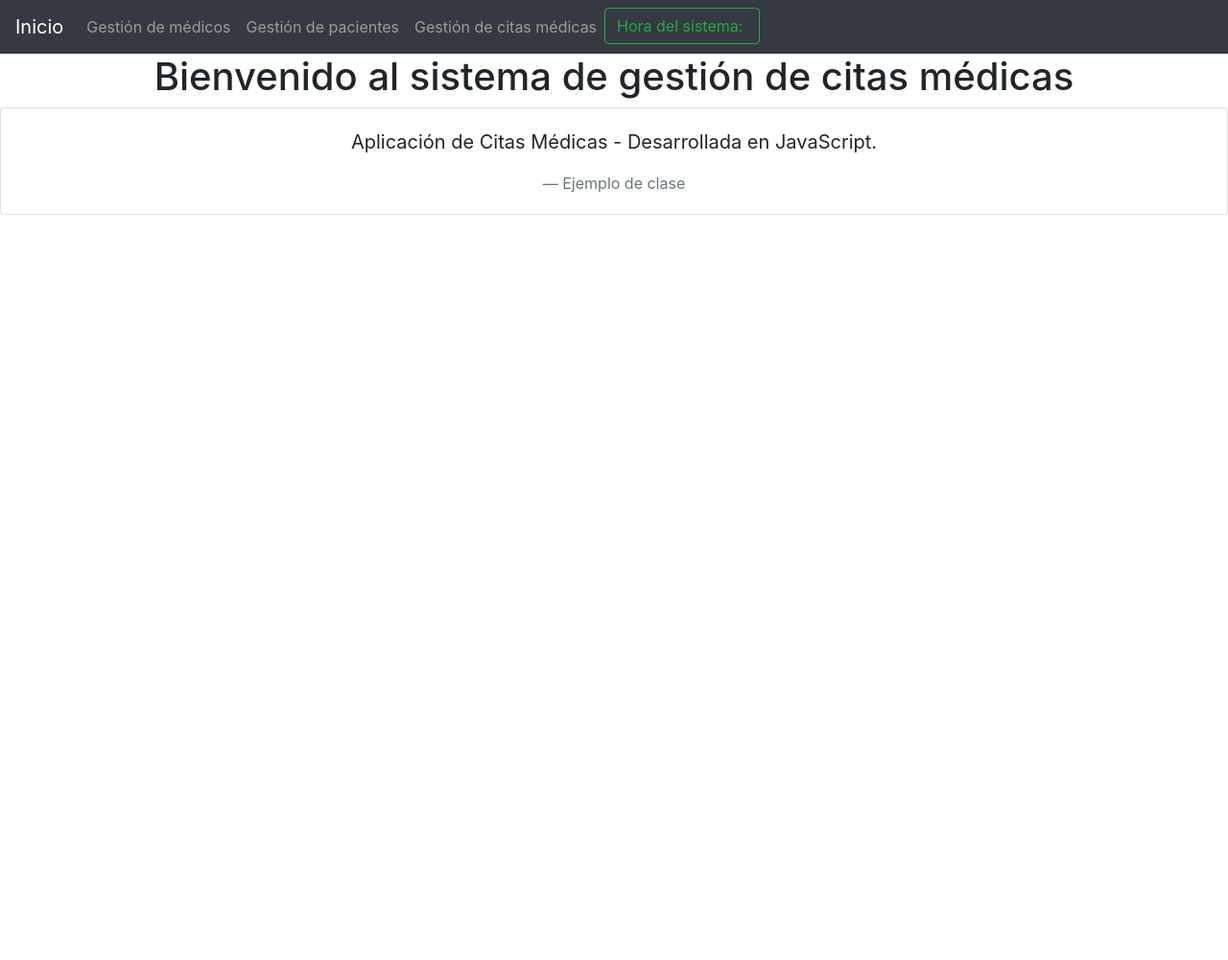
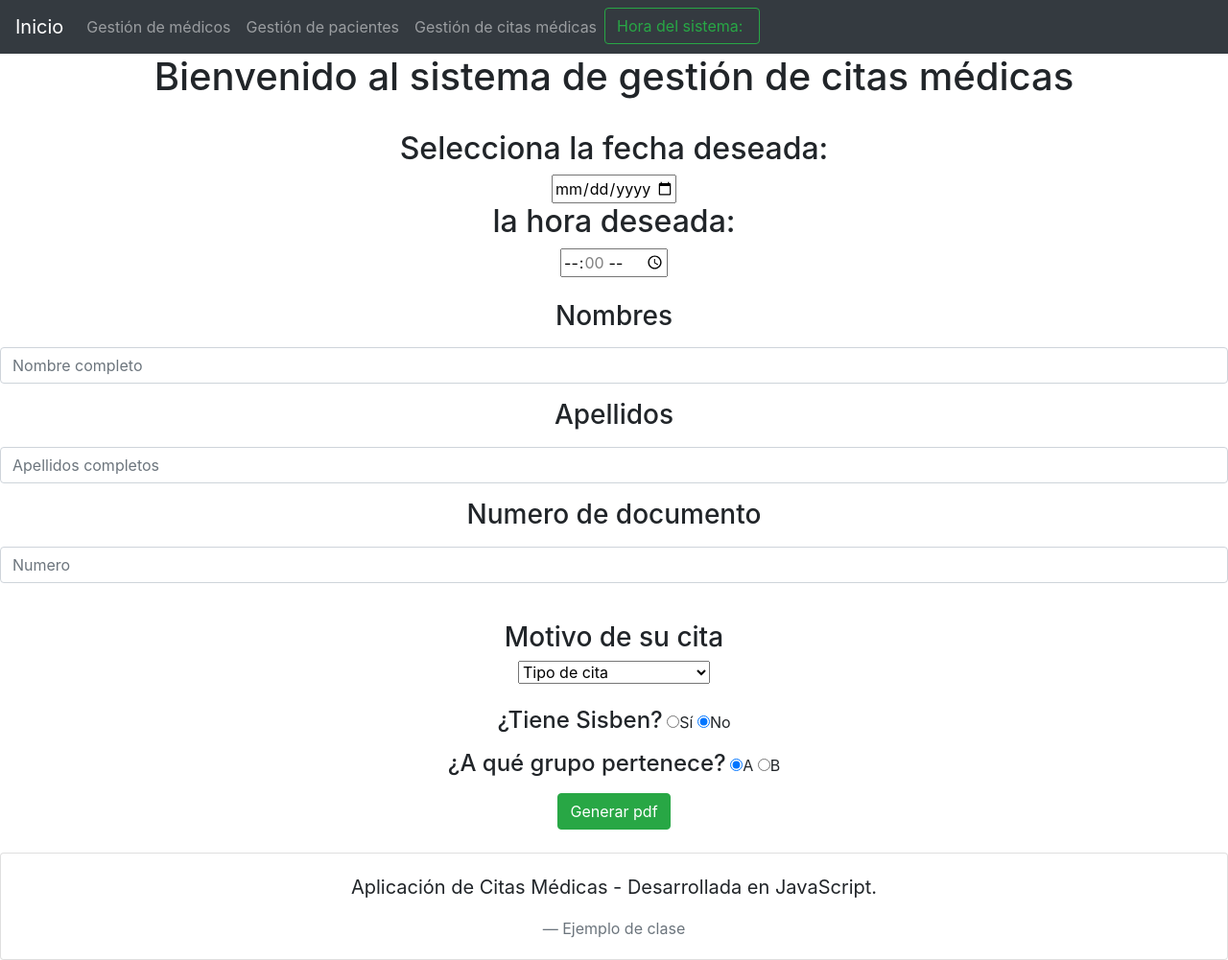
Before and after one commit to JULIETACORRALES/clase-katherin, a plain HTML site: page pacientes.html in a window 1280 px wide. Shown: the whole page at 96% size. Before the commit the page ends 800 px from the top, so only its background shows below. Drawn offline with nearby package versions, Linux system fonts and the light colour scheme.

Commit message:
taller en clase

```diff
--- a/citasMedicas.js
+++ b/citasMedicas.js
@@ -1,20 +1,42 @@
-function gestionarCitas(){
-    var hora = document.getElementById("hora").value;
-    var fecha = document.getElementById("fecha").value;
+function gestionarCitas() {
 
+    let hora = document.getElementById("hora").value;
+    let fecha = document.getElementById("fecha").value;
+    let nombre = document.getElementById("nombre").value;
+    let apellido = document.getElementById("apellido").value;
+    let cedula =  document.getElementById("cedula").value;
+    let motivo =  document.getElementById("motivo").value;
+    let sisben = document.getElementById("sisben");
+    let categoria = document.getElementById("categoria");
+
+
+    if(sisben.checked==true){
+      sisben ="si";
+    }else{
+      sisben = "no";
+    }
+    if(categoria.checked==true){
+      categoria = "a";
+    }else{
+      categoria = "b";
+    }
 
 
     var documentPDF = new jsPDF();
     documentPDF.setTextColor(205, 92, 92);
-documentPDF.setFont("arial");
+    documentPDF.setFont("cursive");
     documentPDF.setFontSize(25);
-documentPDF.text(70, 10, 'Reporte de Ranking');
-documentPDF.setFontSize(26);
+    documentPDF.text(80, 10, 'Citas Medicas');
+    documentPDF.setFontSize(16);
     documentPDF.text(20, 30, 'fecha: ' + new Date());
     documentPDF.setFontSize(12,);
-
-documentPDF.text(20, 50,  "fecha:"  +  fecha);
-documentPDF.text(20, 60, "hora: "  +  hora);
+    documentPDF.text(20, 40,  "nombre:"  +  nombre);
+    documentPDF.text(20, 50,  "apellido:"  +  apellido);
+    documentPDF.text(20, 60,  "cedula:"  +  cedula);
+    documentPDF.text(20, 70,  "motivo:"  +  motivo);
+    documentPDF.text(20, 80,  "fecha:"  +  fecha);
+    documentPDF.text(20, 90, "hora: "  +  hora);
+    documentPDF.text(20, 100, "sisben: "  +  sisben);
+    documentPDF.text(20, 110, "categoria: "  +  categoria);
     documentPDF.save("citas medicas");
-
  }
--- a/pacientes.html
+++ b/pacientes.html
@@ -7,7 +7,7 @@
     <link rel="stylesheet" href="https://cdn.jsdelivr.net/npm/bootstrap@4.0.0/dist/css/bootstrap.min.css" integrity="sha384-Gn5384xqQ1aoWXA+058RXPxPg6fy4IWvTNh0E263XmFcJlSAwiGgFAW/dAiS6JXm" crossorigin="anonymous">
     <title>Document</title>
 </head>
-<header onload="horaSistema();">
+<header onload="horaSistema();" >
     <nav class="navbar navbar-expand-lg navbar-dark bg-dark">
         <a class="navbar-brand" href="index.html">Inicio</a>
         <button class="navbar-toggler" type="button" data-toggle="collapse" data-target="#navbarSupportedContent" aria-controls="navbarSupportedContent" aria-expanded="false" aria-label="Toggle navigation">
@@ -39,7 +39,64 @@
             </div>
         </div>
     </div>
-    <script src="reloj.js"></script>
+    <br>
+
+    <div class="text-center">
+
+      <form name="formulario" method="post" action="/send.php">
+        <!-- Campo de entrada de fecha -->
+        <h2 class="text-center" >Selecciona la fecha deseada:</h2>
+        <input type="date"id="fecha" name="fecha" min="2022-09-25" max="2023-01-25" step="2" />
+        <!-- Campo de entrada de hora -->
+        <h2 class="text-center" >la hora deseada:</h2>
+        <input type="time" id="hora" name="hora" min="6:00" max="24:00" step="3600" />
+      </form>
+
+      <br>
+      <form>
+        <div class="form-group">
+          <label for="formGroupExampleInput"><h3>Nombres</h3></label>
+          <input type="text" class="form-control" id="nombre" placeholder="Nombre completo">
+        </div>
+        <div class="form-group">
+          <label for="formGroupExampleInput2"><h3>Apellidos</h3></label>
+          <input type="text" class="form-control" id="apellido" placeholder="Apellidos completos">
+        </div>
+        <div class="form-group">
+          <label for="formGroupExampleInput2"><h3>Numero de documento</h3></label>
+          <input type="text" class="form-control" id="cedula" placeholder="Numero">
+        </div>
+      </form>
+      <br>
+      <h3>Motivo de su cita</h3>
+      <select id="motivo" class="form-select" aria-label="Default select example">
+        <option selected>Tipo de cita</option>
+        <option value="medicina_general">Medicina general</option>
+        <option value="medicina_de_control">Medicina de control</option>
+        <option value="planificacion_de_control">Planificacion de control</option>
+      </select>
+
+      <br>
+      <br>
+      <label><h4>¿Tiene Sisben?</h4></label>
+      <input type="radio" name="a" id="sisben">Sí
+      <input type="radio" name="a" checked>No
+      <br>
+      <label><h4>¿A qué grupo pertenece?</h4></label>
+      <input type="radio" name="b"id="categoria" checked>A
+      <input type="radio" name="b">B
+
+      <br>
+
+      <button onclick="gestionarCitas()" type="button" class="btn btn-success">Generar pdf</button>
+    </div>
+      <br>
+
+
+
+    <script src="jsPDF-1.3.2\dist\jspdf.min.js"></script>
+    <script src="citasMedicas.js"></script>
+
     <script src="https://code.jquery.com/jquery-3.2.1.slim.min.js" integrity="sha384-KJ3o2DKtIkvYIK3UENzmM7KCkRr/rE9/Qpg6aAZGJwFDMVNA/GpGFF93hXpG5KkN" crossorigin="anonymous"></script>
     <script src="https://cdn.jsdelivr.net/npm/popper.js@1.12.9/dist/umd/popper.min.js" integrity="sha384-ApNbgh9B+Y1QKtv3Rn7W3mgPxhU9K/ScQsAP7hUibX39j7fakFPskvXusvfa0b4Q" crossorigin="anonymous"></script>
     <script src="https://cdn.jsdelivr.net/npm/bootstrap@4.0.0/dist/js/bootstrap.min.js" integrity="sha384-JZR6Spejh4U02d8jOt6vLEHfe/JQGiRRSQQxSfFWpi1MquVdAyjUar5+76PVCmYl" crossorigin="anonymous"></script>
```
Also changed, not shown: index (1).html (+2 -14 lines). Lines whose indentation alone changed are shown as unchanged.
